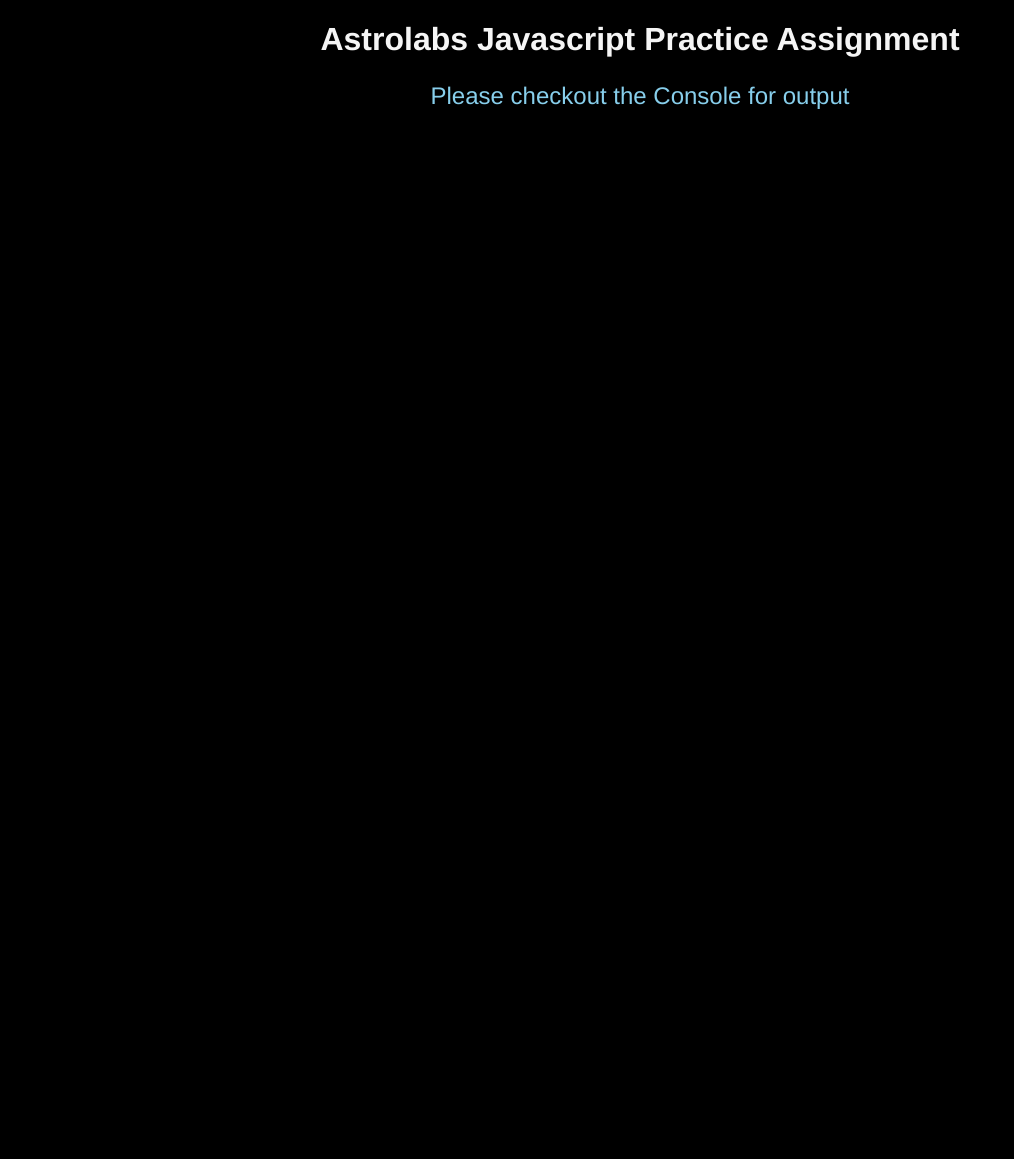
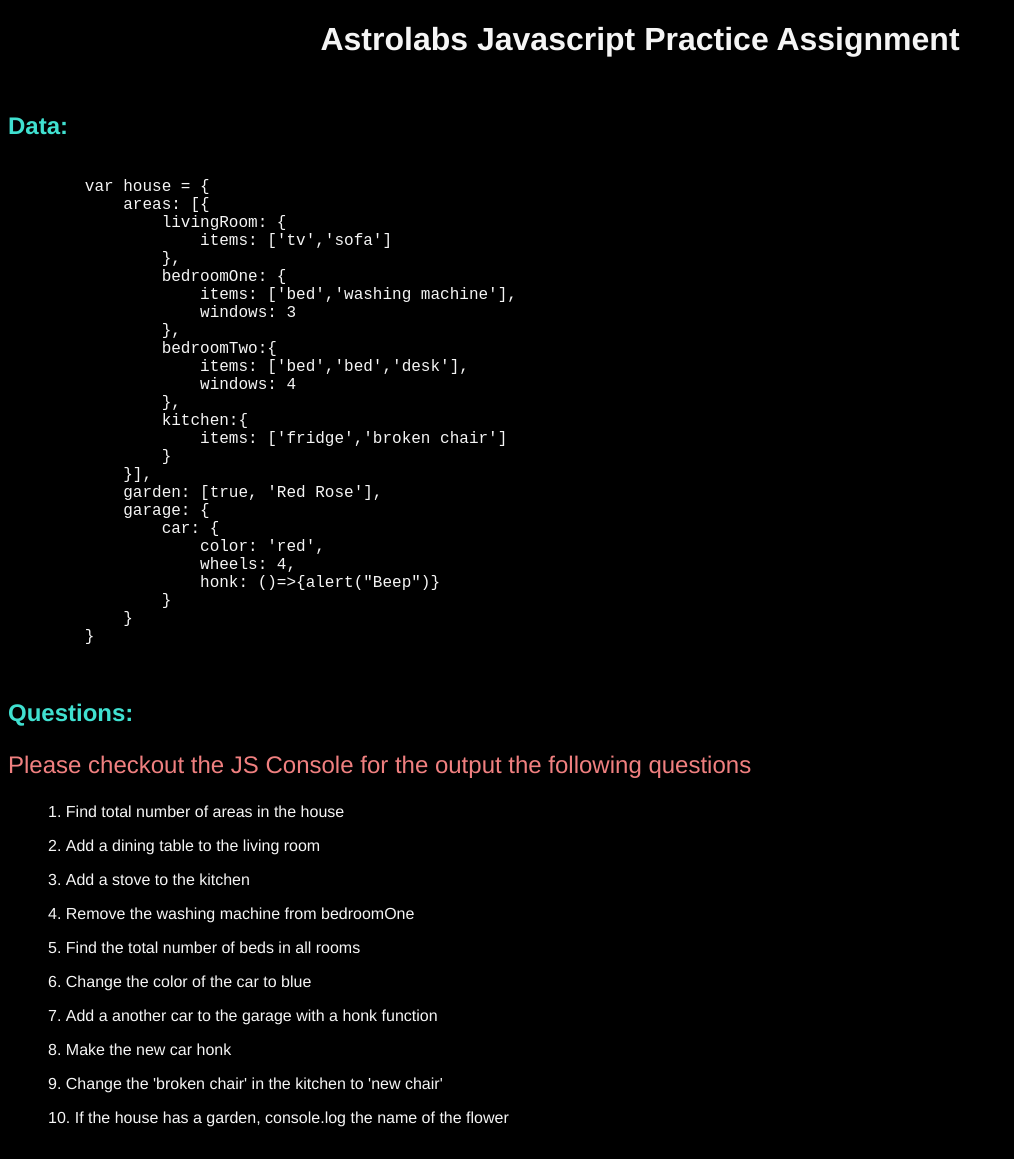
Before and after one commit to Sajakhtar/javascriptassignment, a plain HTML site: page index.html in a window 1280 px wide. Shown: the whole page, without its empty margins (0-1014 px from the left). Before the commit the page ends 800 px from the top, so only its background shows below. Drawn offline with Linux system fonts and the light colour scheme.

Commit message:
2nd commit

```diff
--- a/index.html
+++ b/index.html
@@ -6,8 +6,52 @@
         <title>Astrolabs Javascript Practice Assignment</title>
     </head>
     <body>
+        <script type="text/JavaScript" src="./src.js"></script>
         <h1>Astrolabs Javascript Practice Assignment</h1>
-        <p id="output">Please checkout the Console for output</p>
-        <script type="text/JavaScript" src="./src.js"></script>
+        <h2>Data:</h2>
+        <pre>
+            <code>
+        var house = {
+            areas: [{
+                livingRoom: {
+                    items: ['tv','sofa']
+                },
+                bedroomOne: {
+                    items: ['bed','washing machine'],
+                    windows: 3
+                },
+                bedroomTwo:{
+                    items: ['bed','bed','desk'],
+                    windows: 4
+                },
+                kitchen:{
+                    items: ['fridge','broken chair']
+                }
+            }],
+            garden: [true, 'Red Rose'],
+            garage: {
+                car: {
+                    color: 'red',
+                    wheels: 4,
+                    honk: ()=>{alert("Beep")}
+                }
+            }
+        }
+            </code>
+        </pre>
+        <h2>Questions:</h2>
+        <p id="output">Please checkout the JS Console for the output the following questions</p>
+        <ol>
+            <li>Find total number of areas in the house</li>
+            <li>Add a dining table to the living room</li>
+            <li>Add a stove to the kitchen</li>
+            <li>Remove the washing machine from bedroomOne</li>
+            <li>Find the total number of beds in all rooms</li>
+            <li>Change the color of the car to blue</li>
+            <li>Add a another car to the garage with a honk function</li>
+            <li>Make the new car honk</li>
+            <li>Change the 'broken chair' in the kitchen to 'new chair'</li>
+            <li>If the house has a garden, console.log the name of the flower</li>
+        </ol>
     </body>
 </html>
--- a/style.css
+++ b/style.css
@@ -1,15 +1,41 @@
 body {
-    text-align: center;
     font-family: 'Franklin Gothic Medium', 'Arial Narrow', Arial, sans-serif;
     background: black;
 }
 
 h1 {
     color:whitesmoke;
+    text-align: center;
+    padding-bottom: 2rem;
 }
 
+h2 {
+    color:turquoise;
+    text-align: left;
+}
 
 p {
-    color: skyblue;
+    color: lightcoral;
     font-size: 1.5rem;
+    text-align: left;
 }
+
+ol {
+    text-align: center;
+
+}
+
+li {
+    color: whitesmoke;
+    font-size: 1rem;
+    padding-bottom: 1rem;
+    text-align: left;
+    list-style-position: inside;
+}
+
+code {
+    color: whitesmoke;
+    font-size: 1rem;
+    text-align: left;
+
+}
```
